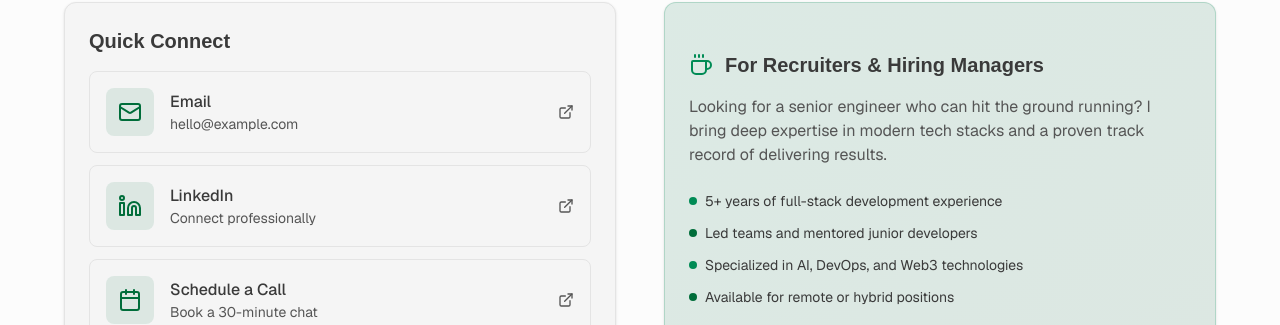
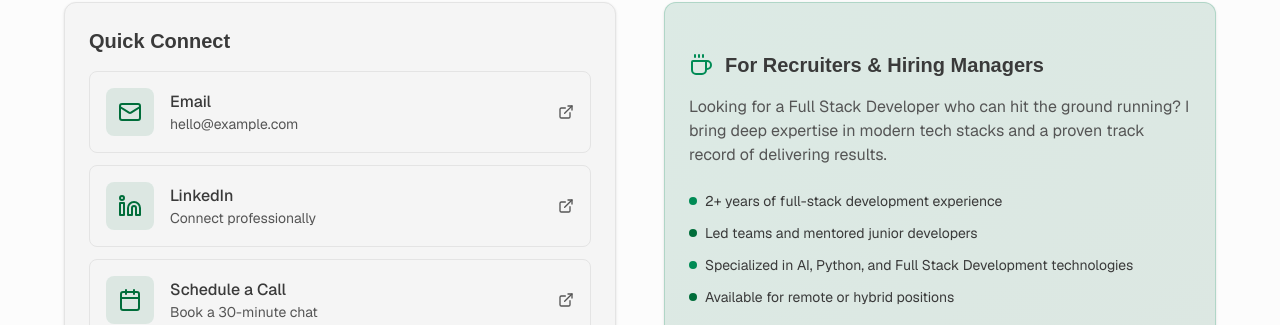
Before and after one commit to Mismail9961/Portfolio, a Next.js app: page / in a window 1280 px wide. Shown: the part 5989-6314 px from the top of the page. Built offline with nearby package versions, Linux system fonts and the light colour scheme.

Commit message:
Adjust Some footer Components

```diff
--- a/app/page.tsx
+++ b/app/page.tsx
@@ -1157,7 +1157,7 @@ export default function Portfolio() {
                   </h3>
                 </div>
                 <p className="text-muted-foreground mb-6">
-                  Looking for a senior engineer who can hit the ground running?
+                  Looking for a Full Stack Developer who can hit the ground running?
                   I bring deep expertise in modern tech stacks and a proven
                   track record of delivering results.
                 </p>
@@ -1165,7 +1165,7 @@ export default function Portfolio() {
                   <div className="flex items-center gap-2">
                     <div className="w-2 h-2 bg-accent rounded-full"></div>
                     <span className="text-sm">
-                      5+ years of full-stack development experience
+                      2+ years of full-stack development experience
                     </span>
                   </div>
                   <div className="flex items-center gap-2">
@@ -1177,7 +1177,7 @@ export default function Portfolio() {
                   <div className="flex items-center gap-2">
                     <div className="w-2 h-2 bg-accent rounded-full"></div>
                     <span className="text-sm">
-                      Specialized in AI, DevOps, and Web3 technologies
+                      Specialized in AI, Python, and Full Stack Development technologies
                     </span>
                   </div>
                   <div className="flex items-center gap-2">
```
